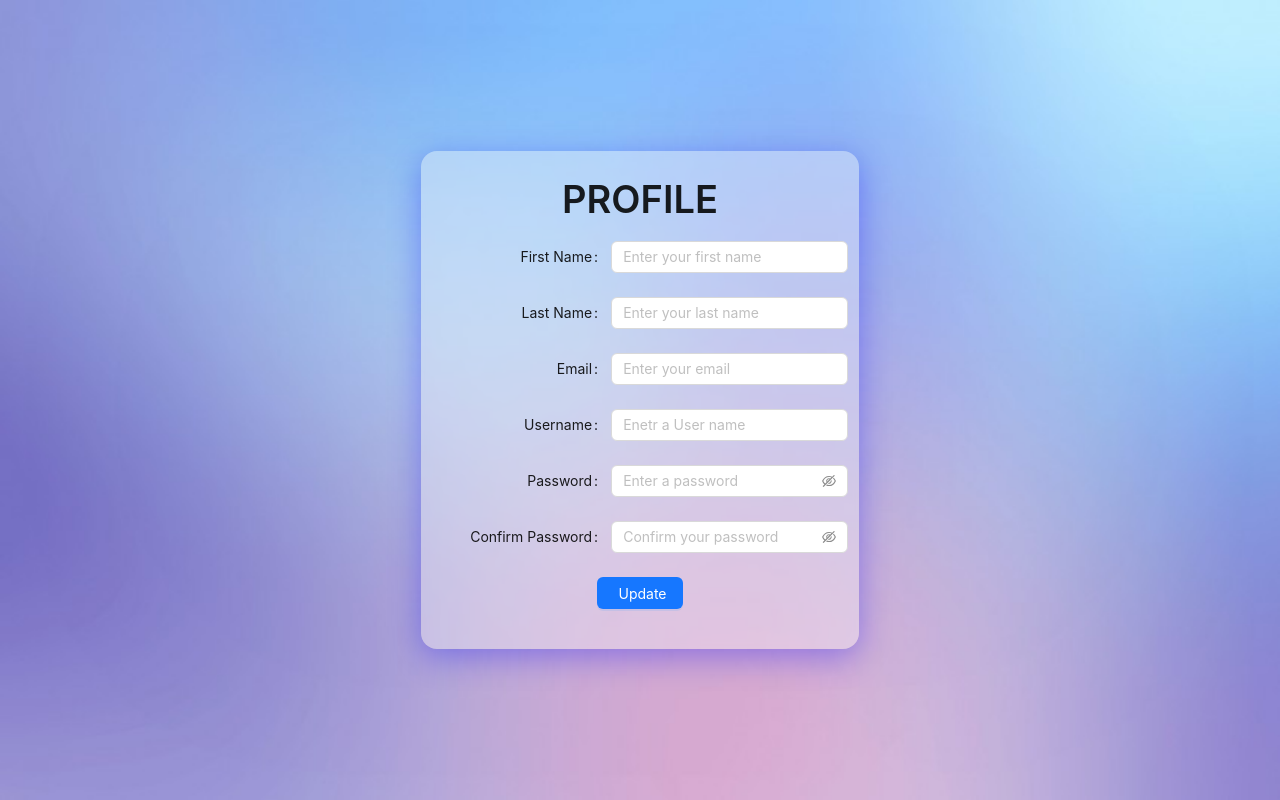
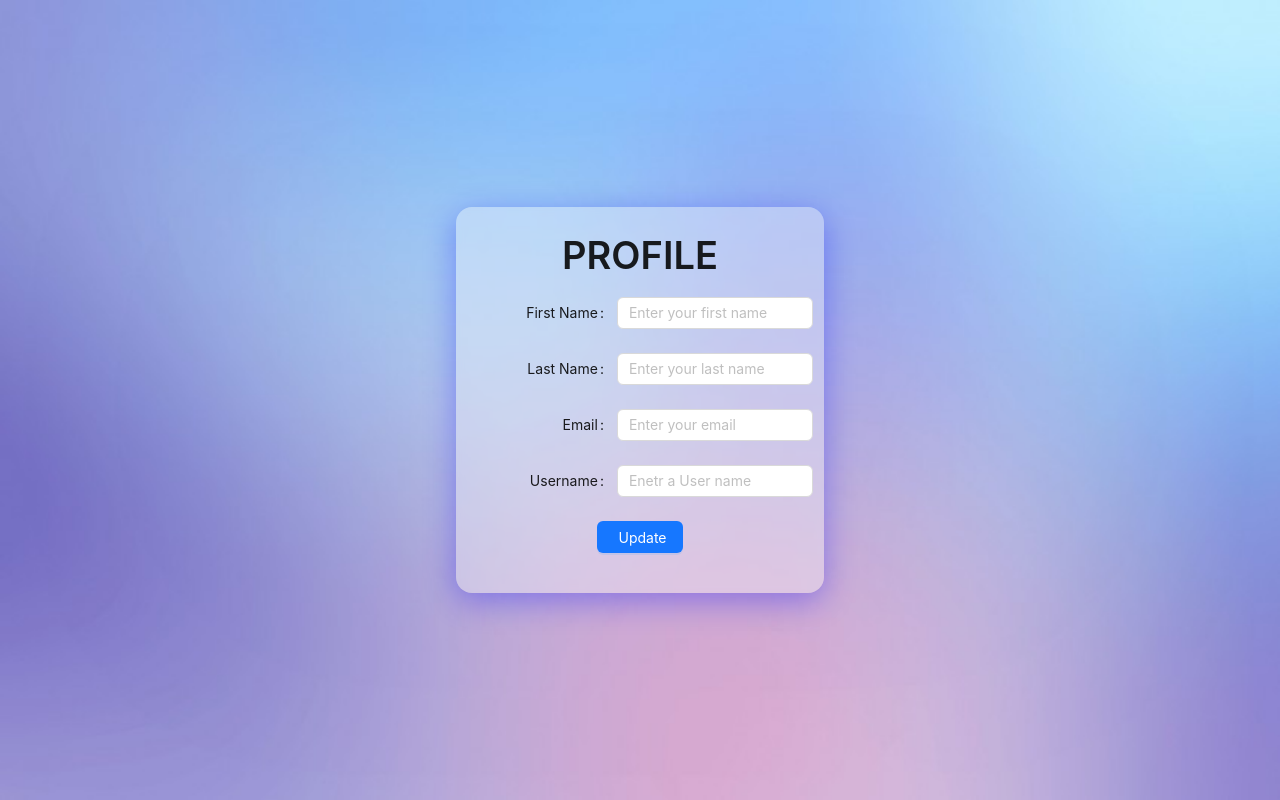
Before and after one commit to HirushiDevindi/cinema-app-front-end, a React (Create React App) app: page /ProfileEdit in a window 1280 px wide. Built offline with nearby package versions, Linux system fonts and the light colour scheme.

Commit message:
Modified ProfileEdit part

```diff
--- a/src/Components/Profile/ProfileEdit.js
+++ b/src/Components/Profile/ProfileEdit.js
@@ -26,11 +26,11 @@ function ProfileEdit(){
     console.log(userData);
     const[username, setUsername] = useState(userData ? userData.username : "");
     console.log(username);
-    const [confirmPassword, setPassword] = useState("");
+    //const [confirmPassword, setPassword] = useState("");
     const [email, setEmail] = useState(userData ? userData.email : "");
     const [firstName, setFirstName] = useState(userData ? userData.firstName : "");
     const [lastName, setLastName] = useState(userData ? userData.lastName : "");
-    const [password, setPw] = useState("");
+    //const [password, setPw] = useState("");
 
     // useEffect(()=>{
     //     setUsername(userData ? userData.username : "");
@@ -42,7 +42,7 @@ function ProfileEdit(){
 
     // },[userData])
 
-    console.log(username,email,firstName,lastName,password,confirmPassword);
+    console.log(username,email,firstName,lastName);
 
     useEffect(() => {
         // Set initial values for the form fields
@@ -51,7 +51,7 @@ function ProfileEdit(){
             email: userData ? userData.email : "",
             firstName: userData ? userData.firstName : "",
             lastName: userData ? userData.lastName : "",
-            password: getPasswordFromLocalStorage(), // You may want to handle password differently
+            //password: getPasswordFromLocalStorage(), // You may want to handle password differently
             //confirmPassword: getPasswordFromLocalStorage(),
         });
     }, [form, userData]);
@@ -73,7 +73,7 @@ function ProfileEdit(){
 
         console.log('User ID:', userData.userId);
 
-        if (!firstName || !lastName || !email || !username || !confirmPassword) {
+        if (!firstName || !lastName || !email || !username ) {
             alert("Please fill out all fields.");
             return;
           }
@@ -85,7 +85,7 @@ function ProfileEdit(){
                 lastName:lastName,
                 email:email,
                 username:username,
-                password:confirmPassword
+                password:getPasswordFromLocalStorage()
 
             }, {
                 auth: {
@@ -98,7 +98,8 @@ function ProfileEdit(){
                 if(message.message==="User is updated successfully!."){
                     alert("Your profile is updated succesfully");
                     setUserDataToLocalStorage(message.user);
-                    navigate("/SignIn");
+                    //navigate("/SignIn");
+                    navigate("/Profile")
 
                 }
 
@@ -243,7 +244,7 @@ function ProfileEdit(){
 
 
 
-                <Form.Item name="password" label="Password"
+                {/* <Form.Item name="password" label="Password"
                     rules={[
                         // {required:true, message: 'Please enter a password'},
                         {whitespace:true, message: 'Password cannot contain whitespace'},
@@ -272,13 +273,13 @@ function ProfileEdit(){
                         hasFeedback
                 >
                     <Input.Password placeholder='Enter a password' />
-                </Form.Item>
+                </Form.Item> */}
 
 
 
 
 
-                <Form.Item name="confirmPassword" label="Confirm Password"
+                {/* <Form.Item name="confirmPassword" label="Confirm Password"
                     dependencies={["password"]}
                     rules={[
                         //{required:true},
@@ -301,7 +302,7 @@ function ProfileEdit(){
                         hasFeedback
                 >
                     <Input.Password placeholder='Confirm your password' value={confirmPassword} onChange={(e) => setPassword(e.target.value)} />
-                </Form.Item>
+                </Form.Item> */}
 
 
 
```
